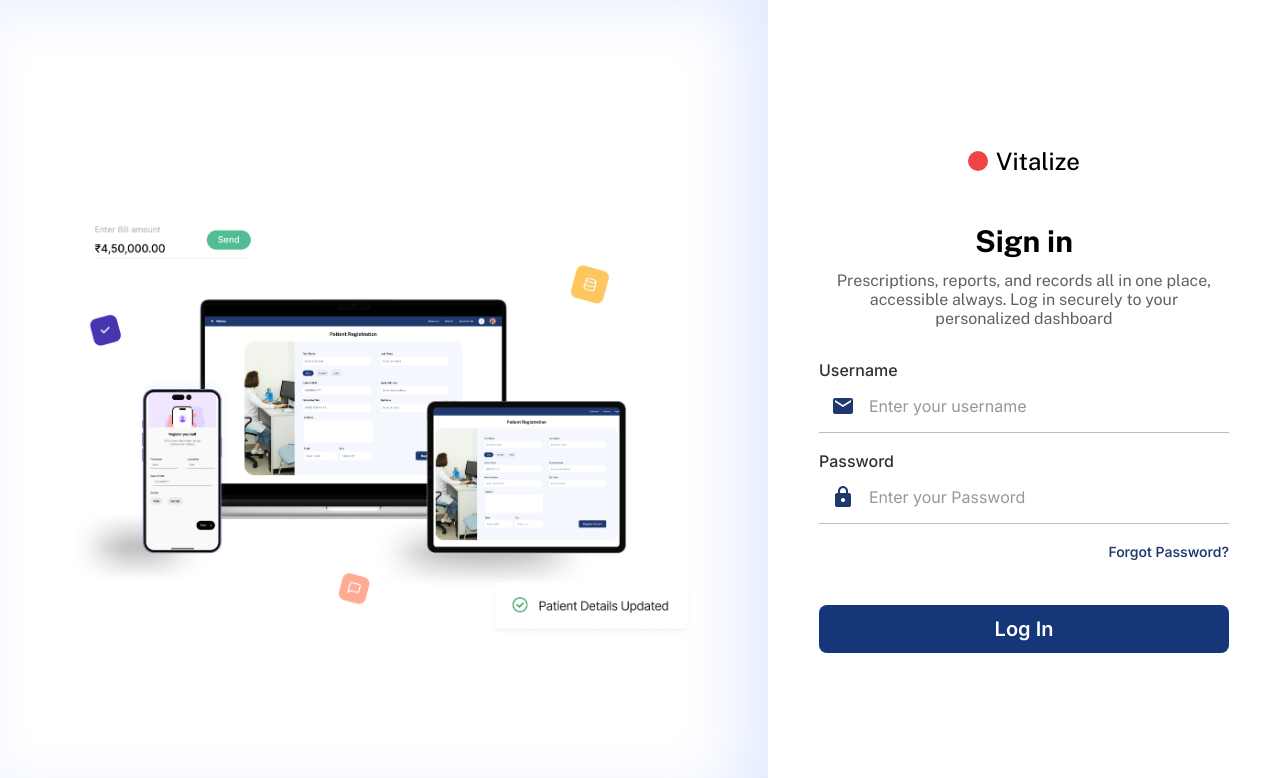
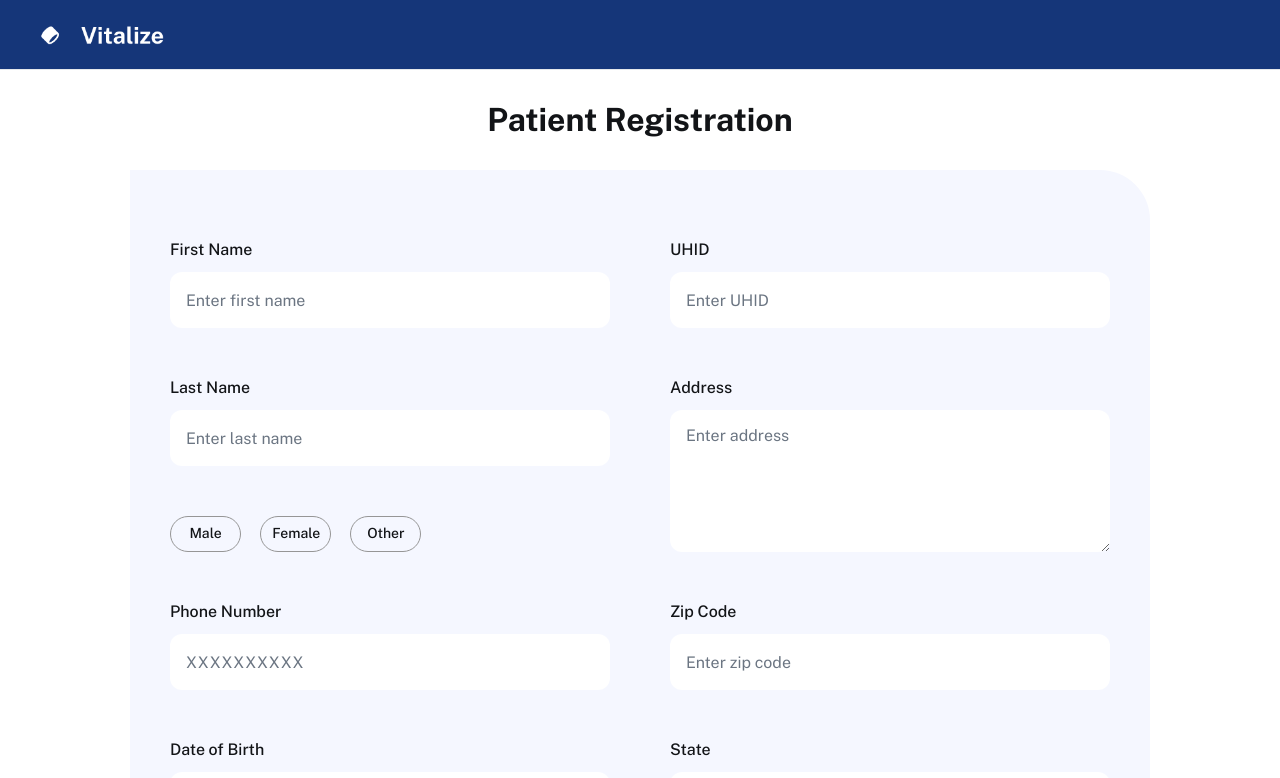
Before and after one commit to ManasChoudhary-01/HealthcarePortal, a React (Vite) app: page /reception in a window 1280 px wide. Before the commit this address led to /. Shown: the top 778 px of the page. Built offline with nearby package versions, Linux system fonts and the light colour scheme.

Commit message:
fix: remove console log statement in Login component and clean up reception route in App component

```diff
--- a/src/App.jsx
+++ b/src/App.jsx
@@ -25,6 +25,8 @@
         <Route path="/prescriptionsubmitted" element={<Submitted />} /> */}
         {/* <Route path="/register" element={<Registration />} /> */}
 
+        <Route path="/reception" element={<ReceptionForm />} />
+
         <Route
           path="/reception"
           element={
--- a/src/components/Authentication/Login.jsx
+++ b/src/components/Authentication/Login.jsx
@@ -54,7 +54,7 @@
 
             // const data = response.data;
             // setSuccess('Login successful!');
-            console.log('Login response:', data);
+            // console.log('Login response:', data);
 
         } catch (err) {
             setError(err.message || 'Login failed. Please try again.');
```
